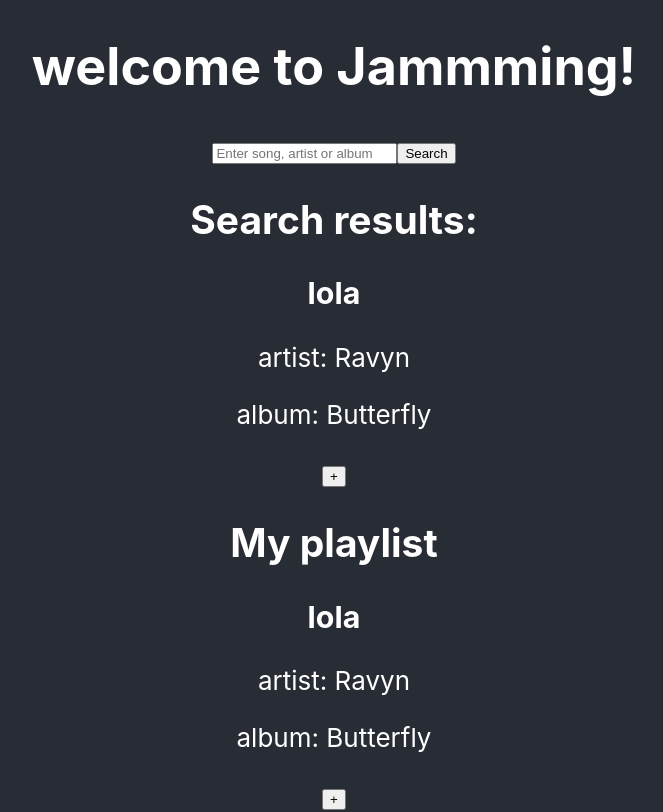
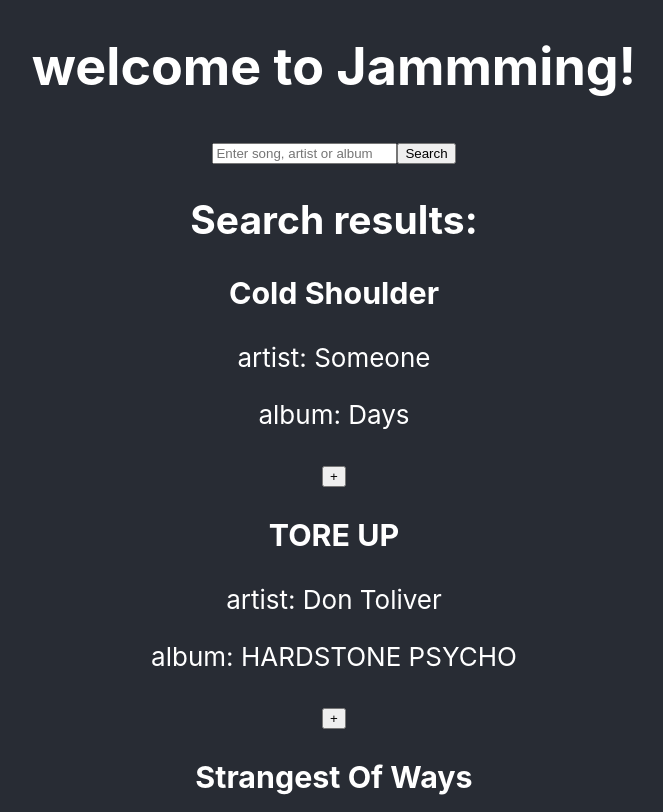
Before and after one commit to ThakaneMokose/jammming, a React (Create React App) app: page / in a window 1280 px wide. Shown: the top 812 px of the page, without its empty margins (306-969 px from the left). Built offline with nearby package versions, Linux system fonts and the light colour scheme.

Commit message:
Implement track listing in the component tree

```diff
--- a/src/App.js
+++ b/src/App.js
@@ -1,4 +1,4 @@
-import React from "react";
+import React,{useState} from "react";
 import './App.css';
 import SearchBar from './components/SearchBar/SearchBar';
 import SearchResults from './components/SearchResults/SearchResults';
@@ -6,13 +6,34 @@ import Playlist from './components/Playlist/Playlist';
 
 function App() {
 
+  const [results, setResults] = useState([
+    {
+      name: 'Cold Shoulder',
+      artist: 'Someone',
+      album: 'Days',
+      id: 1
+    },
+    {
+      name: 'TORE UP',
+      artist: 'Don Toliver',
+      album: 'HARDSTONE PSYCHO',
+      id: 2
+    },
+    {
+      name: 'Strangest Of Ways',
+      artist: 'Lucy Rose',
+      album: "Somenthing's Changing",
+      id: 3
+    }
+  ])
+
   return (
     <div className="App">
       <header className="App-header">
         <h1>welcome to Jammming!</h1>
         <SearchBar/>
-        <SearchResults/>
-        <Playlist/>
+        <SearchResults results={results}/>
+
 
       </header>
     </div>
@@ -20,3 +41,4 @@ function App() {
 }
 
 export default App;
+/*<Playlist/>*/ //put under SearchResults component
--- a/src/components/SearchResults/SearchResults.js
+++ b/src/components/SearchResults/SearchResults.js
@@ -1,11 +1,11 @@
 import React from 'react';
 import Tracklist from '../Tracklist/Tracklist';
 
-export default function SearchResults (){
+export default function SearchResults (props){
     return (
         <div>
             <h2>Search results:</h2>
-            <Tracklist results />
+            <Tracklist tracks={props.results}/>
         </div>
     )
 }
--- a/src/components/Track/Track.js
+++ b/src/components/Track/Track.js
@@ -1,12 +1,12 @@
 import React from 'react';
 
-export default function Track(){
+export default function Track({track}){
     return (
         <div>
 
-            <h3>lola</h3>
-            <p> artist: Ravyn</p>
-            <p>album: Butterfly</p>
+            <h3>{track.name}</h3>
+            <p> artist: {track.artist}</p>
+            <p>album: {track.album}</p>
             <button>+</button>
         </div>
     );
--- a/src/components/Tracklist/Tracklist.js
+++ b/src/components/Tracklist/Tracklist.js
@@ -1,10 +1,14 @@
 import React from 'react';
 import Track from '../Track/Track';
 
-export default function Tracklist (){
+export default function Tracklist ({tracks}){
     return (
         <div>
-            <Track/>
+            {tracks.map(track=>{
+                return(
+                    <Track key={track.id} track={track} />
+                )
+            })}
         </div>
     );
 }
```
